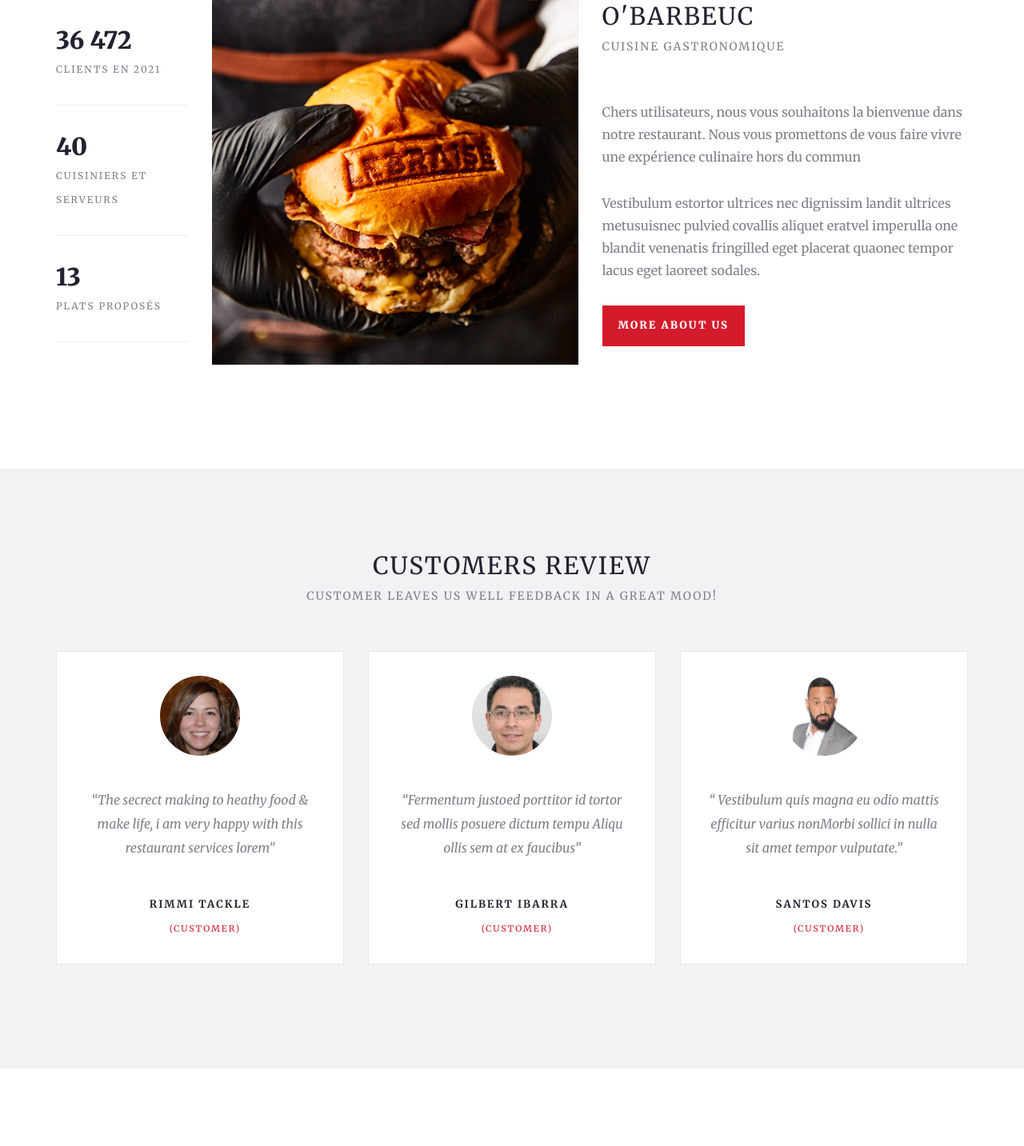
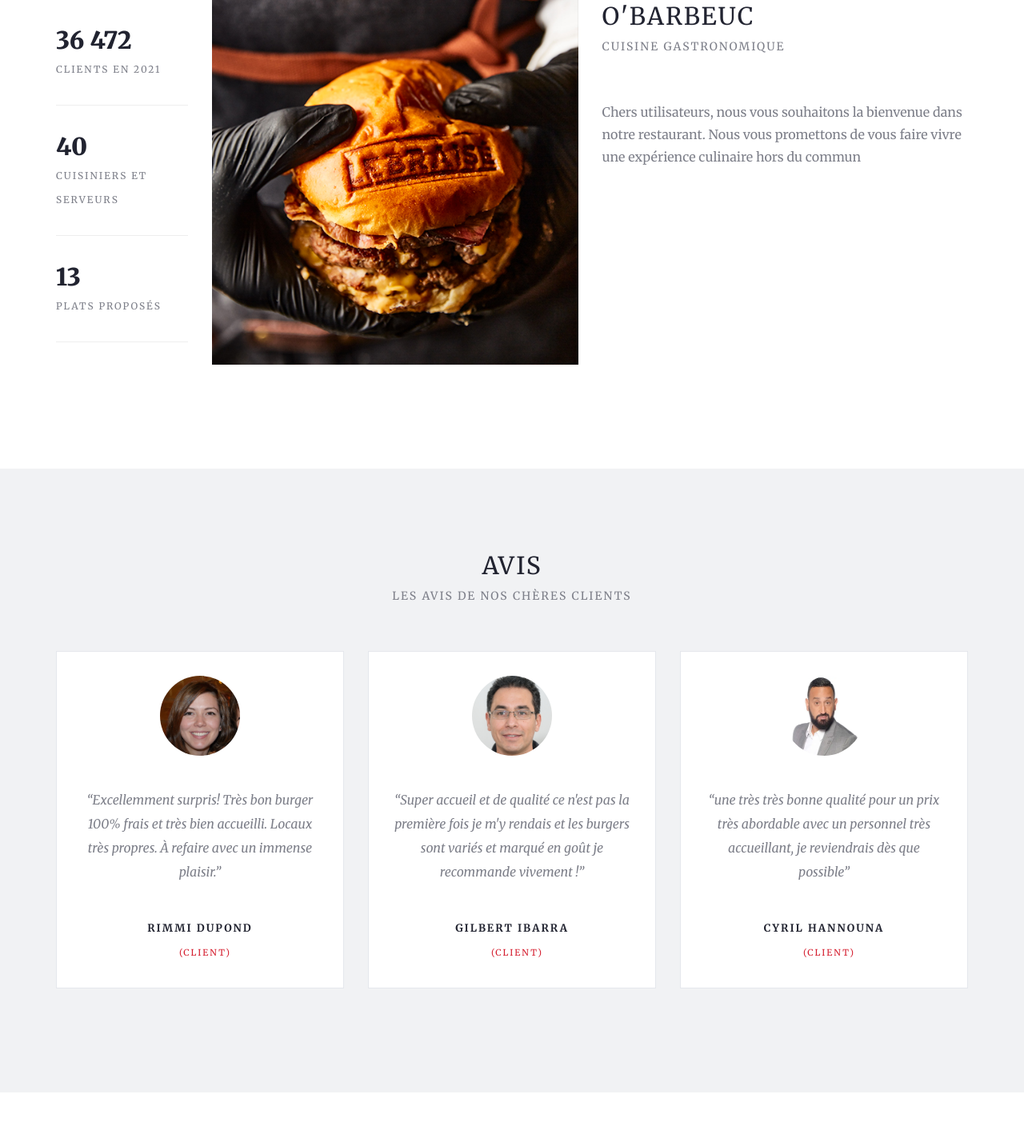
Before and after one commit to Yannis-Alouache/OBarbeuc, a Django app: page / in a window 1280 px wide. Shown: the part 2339-3772 px from the top of the page at 80% size. Run offline with Django 4.2, Linux system fonts and the light colour scheme; data that the repository does not hold is empty; some libraries are stand-ins or nearby versions.

Commit message:
[~] fixed home page footer && reviews

```diff
--- a/obarbeuc/static/css/style.css
+++ b/obarbeuc/static/css/style.css
@@ -982,3 +982,7 @@ opacity: .5; }
     margin-bottom: 0px;
     margin-top: 0px;
 }
+
+.m-0 {
+    margin: 0;
+}
--- a/obarbeuc/templates/home.html
+++ b/obarbeuc/templates/home.html
@@ -125,6 +125,7 @@
             </div>
         </div>
     </div>
+
     <div class="space-medium">
         <div class="container">
             <div class="about-block">
@@ -137,14 +138,17 @@
                             </div>
                             <div class="counter_box">
                                 <h1 class="counter_number">40</h1>
-                                <span class="counter_text">Cuisiniers et Serveurs</span> </div>
+                                <span class="counter_text">Cuisiniers et Serveurs</span>
+                            </div>
                             <div class="counter_box">
                                 <h1 class="counter_number">13</h1>
-                                <span class="counter_text">Plats proposés   </span> </div>
+                                <span class="counter_text">Plats proposés</span>
+                            </div>
                         </div>
                     </div>
                     <div class="col-lg-5 col-md-5 col-sm-8 col-xs-12">
-                        <div class="about-img mb30"> <img src="{% static 'images/about-img.jpg' %}" class="img-responsive" alt=""> </div>
+                        <div class="about-img mb30"> <img src="{% static 'images/about-img.jpg' %}"
+                                class="img-responsive" alt=""></div>
                     </div>
                     <div class="col-lg-5 col-md-5 col-sm-12 col-xs-12">
                         <div class="section-title">
@@ -152,51 +156,56 @@
                             <h5>Cuisine gastronomique</h5>
                         </div>
                         <div class="about-info">
-                            <p>Chers utilisateurs, nous vous souhaitons la bienvenue dans notre restaurant. Nous vous promettons de vous faire vivre une expérience culinaire hors du commun</p>
-                            <p>Vestibulum estortor ultrices nec dignissim landit ultrices metusuisnec pulvied covallis aliquet eratvel imperulla one blandit venenatis fringilled eget placerat quaonec tempor lacus eget laoreet sodales.</p>
-                            <a href="#" class="btn btn-default">more about us</a> </div>
+                            <p>Chers utilisateurs, nous vous souhaitons la bienvenue dans notre restaurant. Nous vous
+                                promettons de vous faire vivre une expérience culinaire hors du commun</p>
+                        </div>
                     </div>
                 </div>
             </div>
         </div>
     </div>
+    </div>
+
     <div class="space-medium bg-default">
         <div class="container">
             <div class="row">
                 <div class="col-lg-12 col-md-12 col-sm-12 col-xs-12">
                     <div class="section-title text-center">
-                        <h1>customers review</h1>
-                        <h5>Customer leaves us well feedback in a great mood!</h5>
+                        <h1>Avis</h1>
+                        <h5>Les avis de nos chères clients</h5>
                     </div>
                 </div>
                 <div class="col-lg-4 col-md-4 col-sm-6 col-xs-12">
                     <div class="testimonial-block pinside30 bg-white outline mb30">
                         <div class="testimonial-img"><img src="{% static 'images/avis-1.jpg' %}" class="img-responsive img-circle" alt=""></div>
                         <div class="testimonial-text">
-                            <p>“The secrect making to heathy food & make life, i am very happy with this restaurant services lorem”</p>
+                            <p>“Excellemment surpris!
+                                Très bon burger 100% frais et très bien accueilli.
+                                Locaux très propres.
+                                À refaire avec un immense plaisir.”</p>
                         </div>
-                        <div class="testimonial-name">Rimmi Tackle</div>
-                        <div class="testimonial-meta">(customer)</div>
+                        <div class="testimonial-name">Rimmi DuPond</div>
+                        <div class="testimonial-meta">(client)</div>
                     </div>
                 </div>
                 <div class="col-lg-4 col-md-4 col-sm-6 col-xs-12">
                     <div class="testimonial-block pinside30 bg-white outline mb30">
                         <div class="testimonial-img"><img src="{% static 'images/avis-2.jpg' %}" class="img-responsive img-circle" alt=""></div>
                         <div class="testimonial-text">
-                            <p>“Fermentum justoed porttitor id tortor sed mollis posuere dictum tempu Aliqu ollis sem at ex faucibus”</p>
+                            <p>“Super accueil et de qualité ce n'est pas la première fois je m'y rendais et les burgers sont variés et marqué en goût je recommande vivement !”</p>
                         </div>
                         <div class="testimonial-name">Gilbert Ibarra</div>
-                        <div class="testimonial-meta">(customer)</div>
+                        <div class="testimonial-meta">(client)</div>
                     </div>
                 </div>
                 <div class="col-lg-4 col-md-4 col-sm-6 col-xs-12">
                     <div class="testimonial-block pinside30 bg-white outline mb30">
                         <div class="testimonial-img"><img src="{% static 'images/avis-3.png' %}" class="img-responsive img-circle" alt=""></div>
                         <div class="testimonial-text">
-                            <p>“ Vestibulum quis magna eu odio mattis efficitur varius nonMorbi sollici in nulla sit amet tempor vulputate.”</p>
+                            <p>“une très très bonne qualité pour un prix très abordable avec un personnel très accueillant, je reviendrais dès que possible”</p>
                         </div>
-                        <div class="testimonial-name">Santos Davis</div>
-                        <div class="testimonial-meta">(customer)</div>
+                        <div class="testimonial-name">Cyril Hannouna</div>
+                        <div class="testimonial-meta">(client)</div>
                     </div>
                 </div>
             </div>
@@ -213,15 +222,16 @@
                         <div class="post-content pinside20">
                             <div class="post-meta">
                                 <div class="row">
-                                    <div class="col-lg-7 col-md-7"><span class="meta-author"><img src="{% static 'images/post-author-1.jpg' %}" class="img-circle" alt=""> <a href="#" class="text-white">jon Miserd</a></span></div>
-                                    <div class="col-lg-5 col-md-5"><span class="meta-date"><i class="fa fa-clock-o"></i>20 Dec, 2017</span></div>
+                                    <div class="col-lg-7 col-md-7"><span class="meta-author text-white">Ou nous trouvez ?</span></div>
                                 </div>
                             </div>
                             <div class="row">
                                 <div class="col-lg-12 col-md-12">
-                                    <h1 class="post-title"><a href="#" class="text-white">Awesome classic musical nights in next sunday</a></h1>
-                                    <p>Nam lacus risu imperdiet id pulvinar lobortis sed enimesti bulum cursus justo sit amet nisi sagittis vel rutrum magna mattis.</p>
-                                    <a href="#" class="btn-link">read more</a> </div>
+                                    <p class="text-white m-0">Téléphone :</p>
+                                    <h2 class="post-title"><span href="#" class="text-white">+33 3 84 56 75 22</span></h1>
+                                    <p class="text-white m-0">Adresse :</p>
+                                    <h2 class="post-title"><span href="#" class="text-white">31 passage de l'Internationale, 59800 Lille</span></h1>
+                                </div>
                             </div>
                         </div>
                     </div>
```
